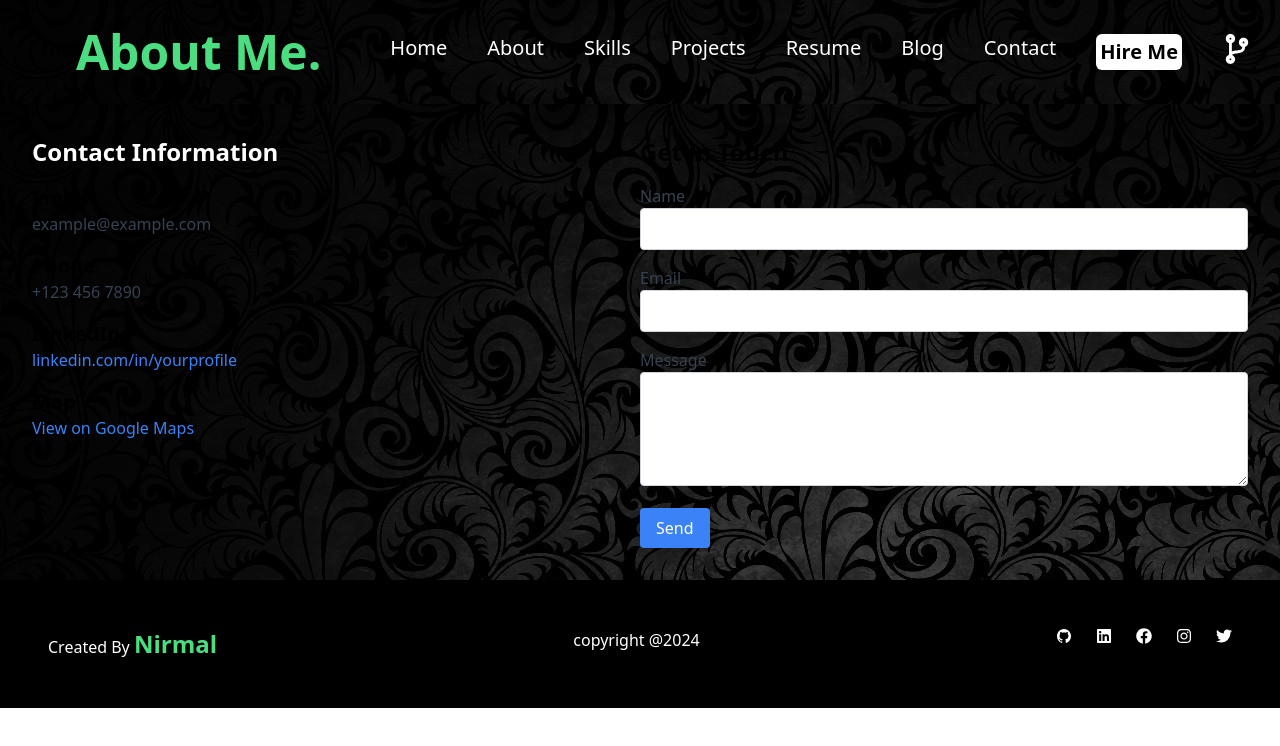
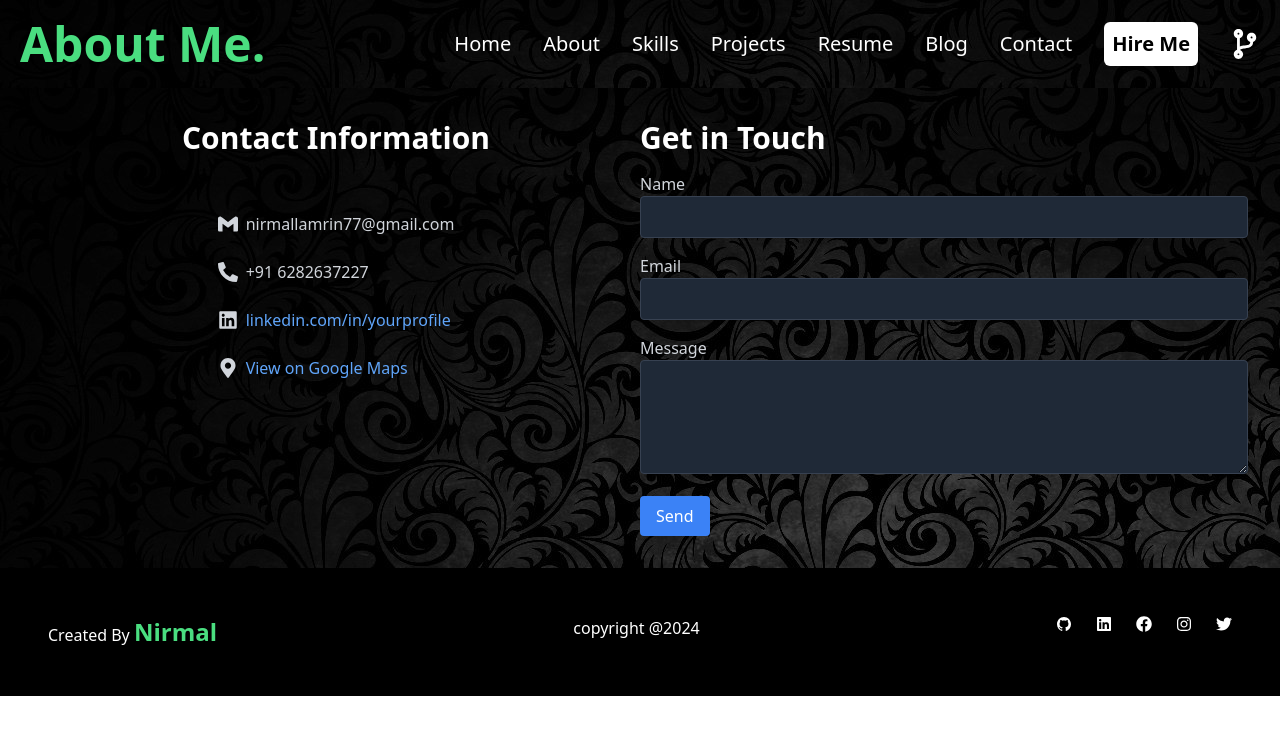
Before and after one commit to Nirmallamrin/MyPortFolio1, a React (Vite) app: page /contact in a window 1280 px wide. Shown: the top 746 px of the page. Built offline with nearby package versions, Linux system fonts and the light colour scheme.

Commit message:
intial commit

```diff
--- a/package.json
+++ b/package.json
@@ -16,6 +16,7 @@
     "react-dom": "^18.3.1",
     "react-icons": "^5.2.1",
     "react-router-dom": "^6.25.1",
+    "react-toastify": "^10.0.5",
     "tailwindcss": "^3.4.6",
     "typewriter-effect": "^2.21.0"
   },
--- a/src/App.jsx
+++ b/src/App.jsx
@@ -10,6 +10,7 @@ import Blog from './components/Blog';
 import Header from './components/Header';
 import Skills from './components/Skills';
 import Contact from './components/Contact';
+
 
 const App = () => {
   return (
--- a/src/components/Contact.jsx
+++ b/src/components/Contact.jsx
@@ -1,51 +1,141 @@
-import React from 'react';
+import React, { useState } from "react";
+import { Link } from "react-router-dom";
+import { SiGmail } from "react-icons/si";
+import { FaPhoneAlt, FaLinkedin, FaMapMarkerAlt } from "react-icons/fa";
 
 const Contact = () => {
+  const [formData, setFormData] = useState({
+    name: "",
+    email: "",
+    message: "",
+  });
+
+  const [formErrors, setFormErrors] = useState({});
+
+  const handleChange = (e) => {
+    const { name, value } = e.target;
+    setFormData((prevData) => ({
+      ...prevData,
+      [name]: value,
+    }));
+  };
+
+  const handleSubmit = (e) => {
+    e.preventDefault();
+
+    // Simple validation
+    const errors = {};
+    if (!formData.name) errors.name = "Name is required";
+    if (!formData.email) errors.email = "Email is required";
+    if (!formData.message) errors.message = "Message is required";
+
+    if (Object.keys(errors).length > 0) {
+      setFormErrors(errors);
+    } else {
+      // If there are no errors, show success alert
+      alert("Successfully sent to Nirmal");
+      // Optionally, clear the form
+      setFormData({
+        name: "",
+        email: "",
+        message: "",
+      });
+      setFormErrors({});
+    }
+  };
+
   return (
-    <div className="bg-custom-image flex flex-col md:flex-row justify-between items-start p-8 bg-gray-100">
-
-      <div className="w-full md:w-1/2 mb-8 md:mb-0">
-        <h2 className=" text-white text-2xl font-bold mb-4">Contact Information</h2>
-        <div className="mb-4">
-          <h3 className="text-xl font-semibold">Email</h3>
-          <p className="text-gray-700">example@example.com</p>
-        </div>
-        <div className="mb-4">
-          <h3 className="text-xl font-semibold">Phone</h3>
-          <p className="text-gray-700">+123 456 7890</p>
-        </div>
-        <div className="mb-4">
-          <h3 className="text-xl font-semibold">LinkedIn</h3>
-          <a href="https://www.linkedin.com/in/yourprofile" className="text-blue-500" target="_blank" rel="noopener noreferrer">
-            linkedin.com/in/yourprofile
-          </a>
-        </div>
-        <div className="mb-4">
-          <h3 className="text-xl font-semibold">Map</h3>
-          <a href="https://www.google.com/maps/place/yourlocation" className="text-blue-500" target="_blank" rel="noopener noreferrer">
-            View on Google Maps
-          </a>
+    <div className="bg-custom-image flex flex-col md:flex-row justify-between items-start p-8 bg-gray-900">
+      <div className="w-full md:w-1/2 mb-8 md:mb-0 flex flex-col justify-center items-center">
+        <h2 className="text-white text-3xl font-bold mb-4">Contact Information</h2>
+        <div className="flex flex-col justify-center items-center mt-10">
+          <ul className="space-y-6 text-center">
+            <li className="text-gray-300 flex items-center space-x-2">
+              <SiGmail className="text-xl" />
+              <span>nirmallamrin77@gmail.com</span>
+            </li>
+            <li className="text-gray-300 flex items-center space-x-2">
+              <FaPhoneAlt className="text-xl" />
+              <span>+91 6282637227</span>
+            </li>
+            <li className="text-gray-300 flex items-center space-x-2">
+              <FaLinkedin className="text-xl" />
+              <Link
+                to="https://www.linkedin.com/in/nirmal-mani-399125268/"
+                className="text-blue-400 hover:underline"
+                target="_blank"
+                rel="noopener noreferrer"
+              >
+                linkedin.com/in/yourprofile
+              </Link>
+            </li>
+            <li className="text-gray-300 flex items-center space-x-2">
+              <FaMapMarkerAlt className="text-xl" />
+              <Link
+                to="https://www.google.com/maps/place/yourlocation"
+                className="text-blue-400 hover:underline"
+                target="_blank"
+                rel="noopener noreferrer"
+              >
+                View on Google Maps
+              </Link>
+            </li>
+          </ul>
         </div>
       </div>
 
-
       <div className="w-full md:w-1/2">
-        <h2 className="text-2xl font-bold mb-4">Get in Touch</h2>
-        <form action="" className="space-y-4">
+        <h2 className="text-white text-3xl font-bold mb-4">Get in Touch</h2>
+        <form onSubmit={handleSubmit} className="space-y-4">
           <div>
-            <label htmlFor="name" className="block text-gray-700">Name</label>
-            <input type="text" id="name" name="name" className="w-full p-2 border border-gray-300 rounded" />
+            <label htmlFor="name" className="block text-gray-300">
+              Name
+            </label>
+            <input
+              type="text"
+              id="name"
+              name="name"
+              value={formData.name}
+              onChange={handleChange}
+              className="w-full p-2 border border-gray-700 rounded bg-gray-800 text-gray-200"
+            />
+            {formErrors.name && <p className="text-red-500">{formErrors.name}</p>}
           </div>
           <div>
-            <label htmlFor="email" className="block text-gray-700">Email</label>
-            <input type="email" id="email" name="email" className="w-full p-2 border border-gray-300 rounded" />
+            <label htmlFor="email" className="block text-gray-300">
+              Email
+            </label>
+            <input
+              type="email"
+              id="email"
+              name="email"
+              value={formData.email}
+              onChange={handleChange}
+              className="w-full p-2 border border-gray-700 rounded bg-gray-800 text-gray-200"
+            />
+            {formErrors.email && <p className="text-red-500">{formErrors.email}</p>}
           </div>
           <div>
-            <label htmlFor="message" className="block text-gray-700">Message</label>
-            <textarea id="message" name="message" className="w-full p-2 border border-gray-300 rounded" rows="4"></textarea>
+            <label htmlFor="message" className="block text-gray-300">
+              Message
+            </label>
+            <textarea
+              id="message"
+              name="message"
+              value={formData.message}
+              onChange={handleChange}
+              className="w-full p-2 border border-gray-700 rounded bg-gray-800 text-gray-200"
+              rows="4"
+            ></textarea>
+            {formErrors.message && <p className="text-red-500">{formErrors.message}</p>}
           </div>
           <div>
-            <button type="submit" className="px-4 py-2 bg-blue-500 text-white rounded hover:bg-blue-700">Send</button>
+            <button
+              type="submit"
+              className="px-4 py-2 bg-blue-500 text-white rounded hover:bg-blue-700 transition-colors duration-300"
+            >
+              Send
+            </button>
           </div>
         </form>
       </div>
--- a/src/components/common/Navbar.jsx
+++ b/src/components/common/Navbar.jsx
@@ -1,6 +1,5 @@
 import React, { useState } from 'react';
 import { Link } from 'react-router-dom';
-import { Outlet } from 'react-router-dom';
 import { FaCodeBranch, FaBars, FaTimes } from 'react-icons/fa';
 
 const Navbar = () => {
@@ -11,33 +10,34 @@ const Navbar = () => {
   };
 
   return (
-    <nav className="bg-custom-image p-7 shadow-black">
+    <nav className="bg-custom-image p-5 shadow-md">
       <div className="container mx-auto flex justify-between items-center">
-        <div className="flex">
-          <div className="text-green-400 mx-12 font-italic font-bold text-5xl flex-grow text-center">
-            <Link to="/">About Me.</Link>
-          </div>
+        <div className="text-green-400 font-italic font-bold text-3xl lg:text-5xl">
+          <Link to="/">About Me.</Link>
         </div>
 
         <div className="lg:hidden">
-          <button onClick={toggleMobileMenu} className="text-white text-3xl">
+          <button onClick={toggleMobileMenu} className="text-white text-3xl focus:outline-none">
             {isMobileMenuOpen ? <FaTimes /> : <FaBars />}
           </button>
         </div>
 
-        <ul className={`lg:flex space-x-10 text-xl ${isMobileMenuOpen ? 'block' : 'hidden'} lg:block`}>
-          <li><Link to="/" className="text-white">Home</Link></li>
-          <li><Link to="/about" className="text-white">About</Link></li>
-          <li><Link to="/skills" className="text-white">Skills</Link></li>
-          <li><Link to="/projects" className="text-white">Projects</Link></li>
-          <li><Link to="/resume" className="text-white">Resume</Link></li>
-          <li><Link to="/blog" className="text-white">Blog</Link></li>
-          <li><Link to="/contact" className="text-white">Contact</Link></li>
-          <li><button className="text-black font-extrabold bg-white hover:bg-gray-800 p-1 rounded-md">Hire Me</button></li>
-          <li><Link to="https://github.com/Nirmallamrin/MyPortFolio1.git" target="_blank" className="text-white text-3xl font-bold hover:text-gray-700"><FaCodeBranch /></Link></li>
+        <ul className={`lg:flex items-center space-x-8 text-xl ${isMobileMenuOpen ? 'block' : 'hidden'} lg:block`}>
+          <li><Link to="/" className="text-white hover:text-gray-400">Home</Link></li>
+          <li><Link to="/about" className="text-white hover:text-gray-400">About</Link></li>
+          <li><Link to="/skills" className="text-white hover:text-gray-400">Skills</Link></li>
+          <li><Link to="/projects" className="text-white hover:text-gray-400">Projects</Link></li>
+          <li><Link to="/resume" className="text-white hover:text-gray-400">Resume</Link></li>
+          <li><Link to="/blog" className="text-white hover:text-gray-400">Blog</Link></li>
+          <li><Link to="/contact" className="text-white hover:text-gray-400">Contact</Link></li>
+          <li><button className="text-black font-extrabold bg-white hover:bg-gray-800 p-2 rounded-md">Hire Me</button></li>
+          <li>
+            <Link to="https://github.com/Nirmallamrin/MyPortFolio1.git" target="_blank" className="text-white text-3xl font-bold hover:text-gray-400">
+              <FaCodeBranch />
+            </Link>
+          </li>
         </ul>
       </div>
-      <Outlet />
     </nav>
   );
 };
```
Also changed, not shown: 2 other files (tests, documents, lock files or other folders).
